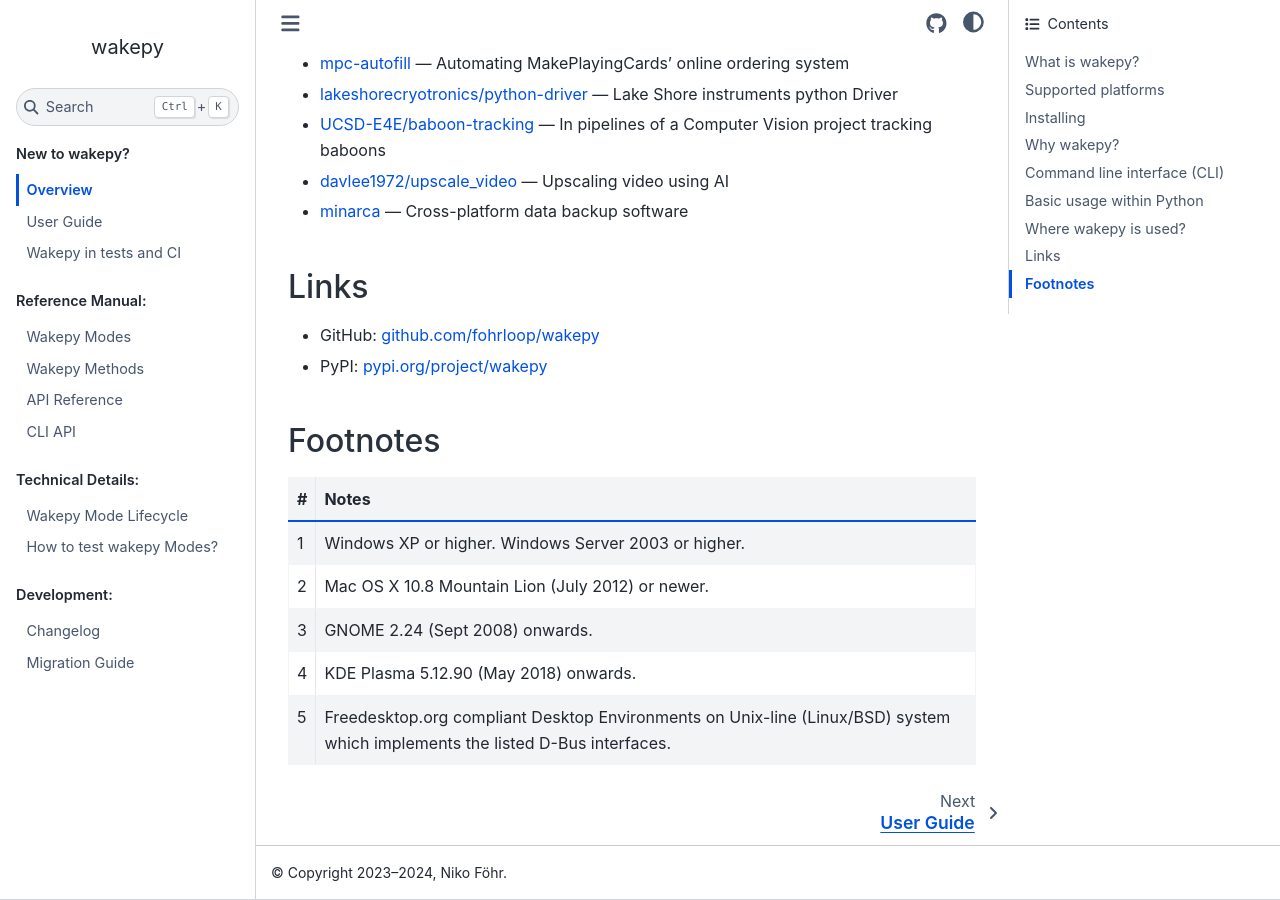
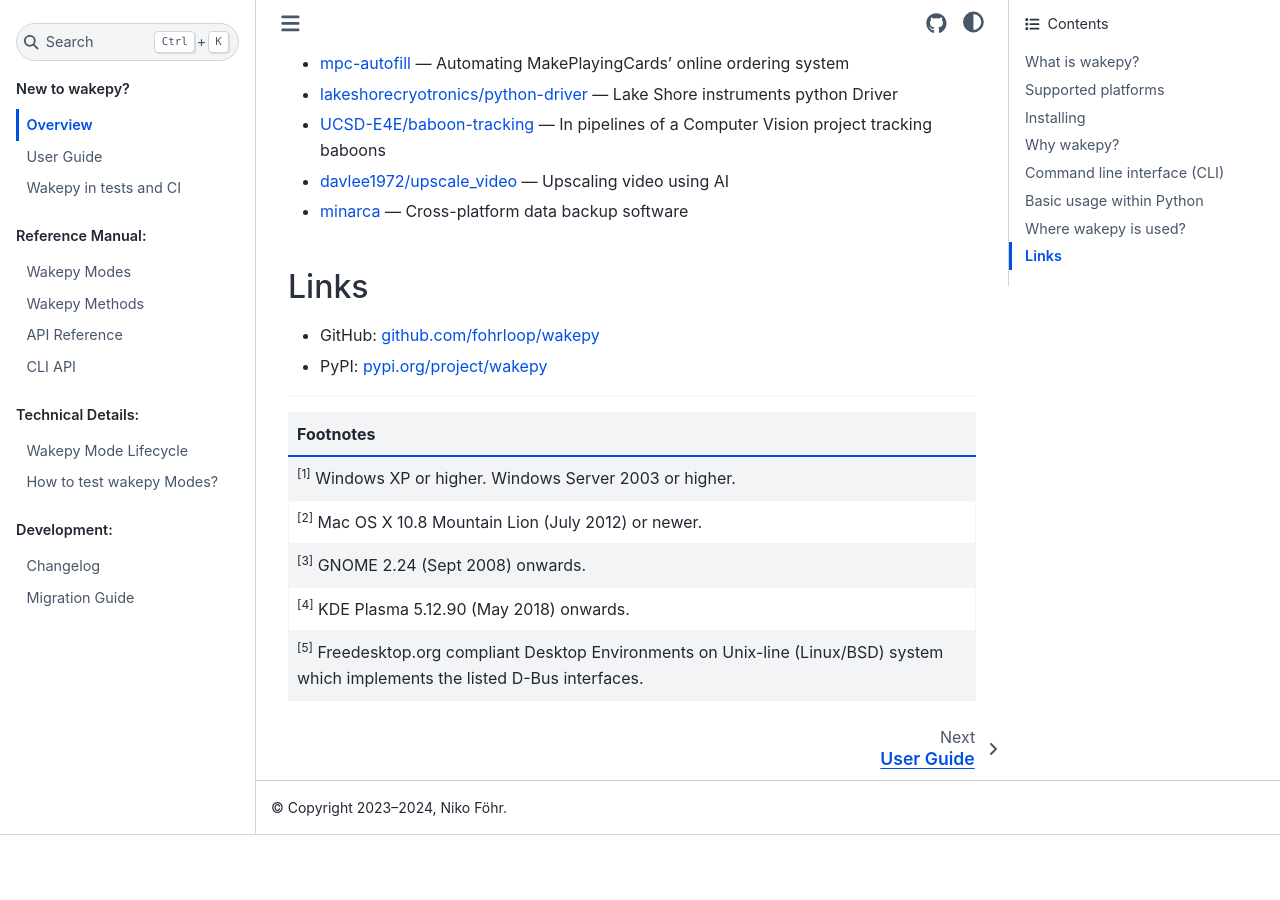
Before and after one commit to fohrloop/wakepy, a Sphinx documentation site: the page built from docs/source/index.md, in a window 1280 px wide and 900 px high, scrolled down 2945 px. Built offline with Sphinx 7.4.7 and the Sphinx Book theme 1.1.4, drawn with Linux system fonts in a browser that asks for light colours; the version number could not be read and is left out; after the commit the page ends 3780 px from its top, so only the background shows below that.

Commit message:
format footnotes table (one-column)

```diff
--- a/docs/source/index.md
+++ b/docs/source/index.md
@@ -156,16 +156,15 @@ a major release (e.g. 1.x.x -> 2.0.0).
 - GitHub: [github.com/fohrloop/wakepy](https://github.com/fohrloop/wakepy)
 - PyPI: [pypi.org/project/wakepy](https://pypi.org/project/wakepy/)
 
+---------------
 
-## Footnotes
-
-| #   | Notes                                                                                                                        |
-| --- | ---------------------------------------------------------------------------------------------------------------------------- |
-| 1   | Windows XP or higher. Windows Server 2003 or higher.                                                                  |
-| 2   | Mac OS X 10.8 Mountain Lion (July 2012) or newer.                                                                            |
-| 3   | GNOME 2.24 (Sept 2008) onwards.                                                                                             |
-| 4   | KDE Plasma 5.12.90 (May 2018) onwards.                                                                                               |
-| 5   | Freedesktop.org compliant Desktop Environments on Unix-line (Linux/BSD) system which implements the listed D-Bus interfaces. |
+| Footnotes                                                                                                                    |
+| ---------------------------------------------------------------------------------------------------------------------------- |
+| <sup>[1]</sup> Windows XP or higher. Windows Server 2003 or higher.                                                          |
+| <sup>[2]</sup> Mac OS X 10.8 Mountain Lion (July 2012) or newer.                                                                            |
+| <sup>[3]</sup> GNOME 2.24 (Sept 2008) onwards.                                                                                              |
+| <sup>[4]</sup> KDE Plasma 5.12.90 (May 2018) onwards.                                                                                       |
+| <sup>[5]</sup> Freedesktop.org compliant Desktop Environments on Unix-line (Linux/BSD) system which implements the listed D-Bus interfaces. |
 
 
 
```
